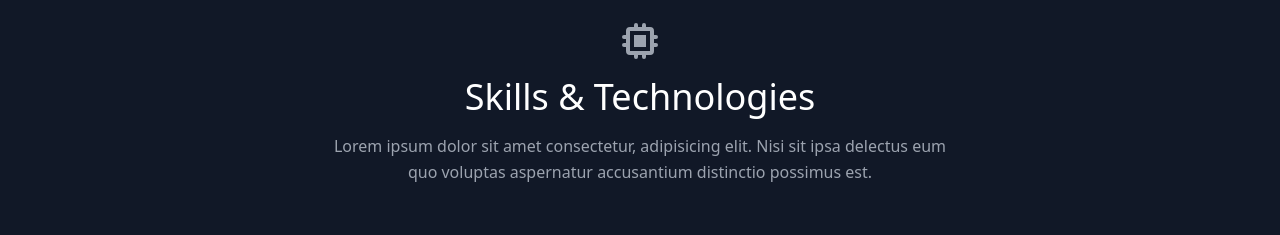
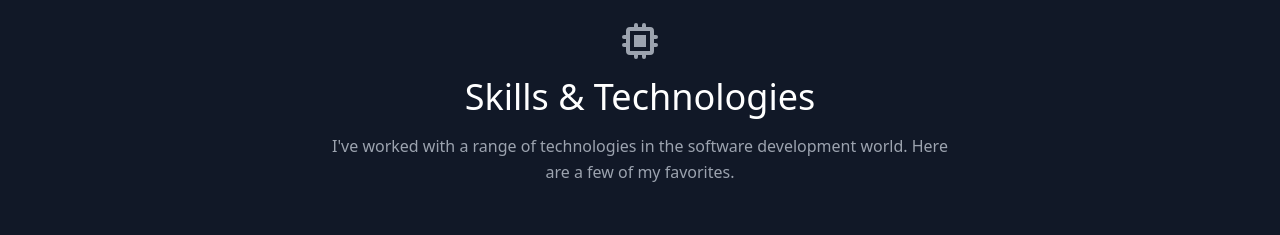
Before and after one commit to pwsmith4/my-portfolio, a React (Create React App) app: page / in a window 1280 px wide. Shown: the part 2180-2415 px from the top of the page. Built offline with nearby package versions, Linux system fonts and the light colour scheme.

Commit message:
Update Skills.js

```diff
--- a/src/components/Skills.js
+++ b/src/components/Skills.js
@@ -13,10 +13,8 @@ export default function Skills() {
             Skills &amp; Technologies
           </h1>
           <p className="text-base leading-relaxed xl:w-2/4 lg:w-3/4 mx-auto">
-            Lorem ipsum dolor sit amet consectetur, adipisicing elit. Nisi sit
-            ipsa delectus eum quo voluptas aspernatur accusantium distinctio
-            possimus est.
-          </p>
+            I've worked with a range of technologies in the software development world.
+            Here are a few of my favorites.</p>
         </div>
         <div className="flex flex-wrap lg:w-4/5 sm:mx-auto sm:mb-2 -mx-2">
           {skills.map((skill) => (
```
